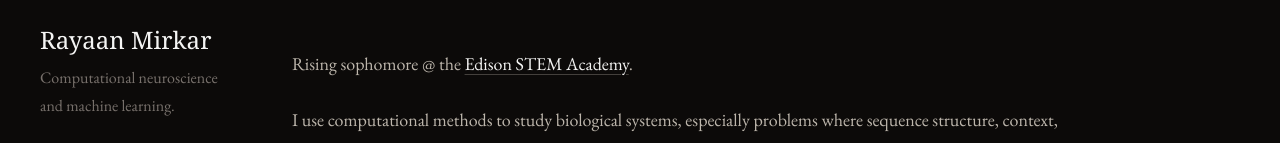
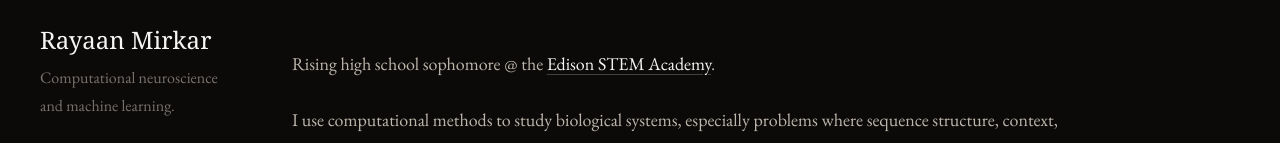
Before and after one commit to rayaanmirkar/rayaanmirkar.com-v2, a Next.js app in the folder website-dom/: page / in a window 1280 px wide. Shown: the top 143 px of the page. Built offline with nearby package versions, Linux system fonts and the light colour scheme.

Commit message:
clarifications

```diff
--- a/website-dom/app/page.tsx
+++ b/website-dom/app/page.tsx
@@ -81,7 +81,7 @@ export default function Home() {
         <div className="pt-6 lg:pt-12">
           <section id="home" className="max-w-3xl">
             <p className="body-copy text-stone-200">
-              Rising sophomore @ the{' '}
+              Rising high school sophomore @ the{' '}
               <a
                 href="https://ehs.edison.k12.nj.us/o/ehs/page/ehs-stem-academy"
                 target="_blank"
```
